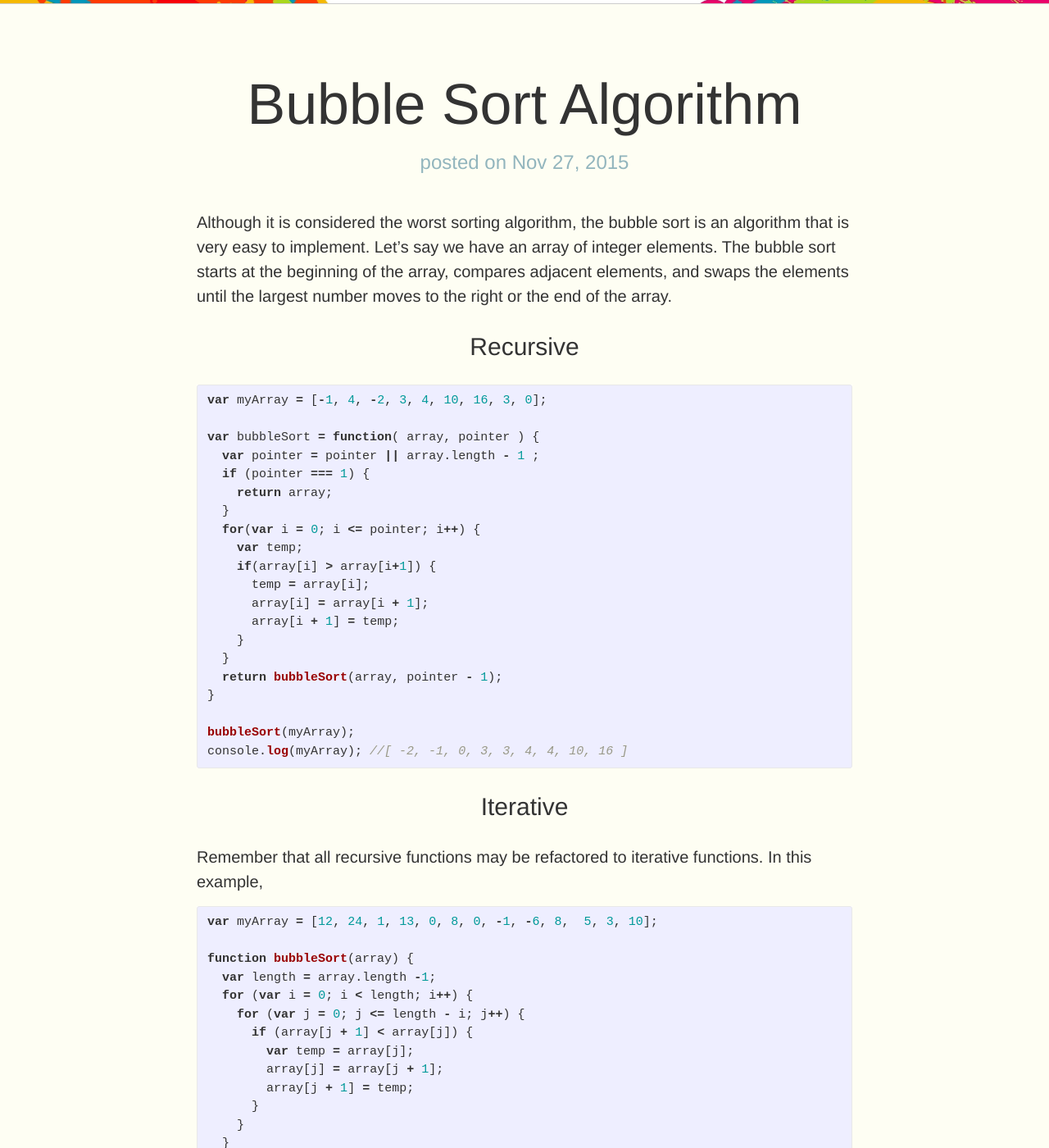
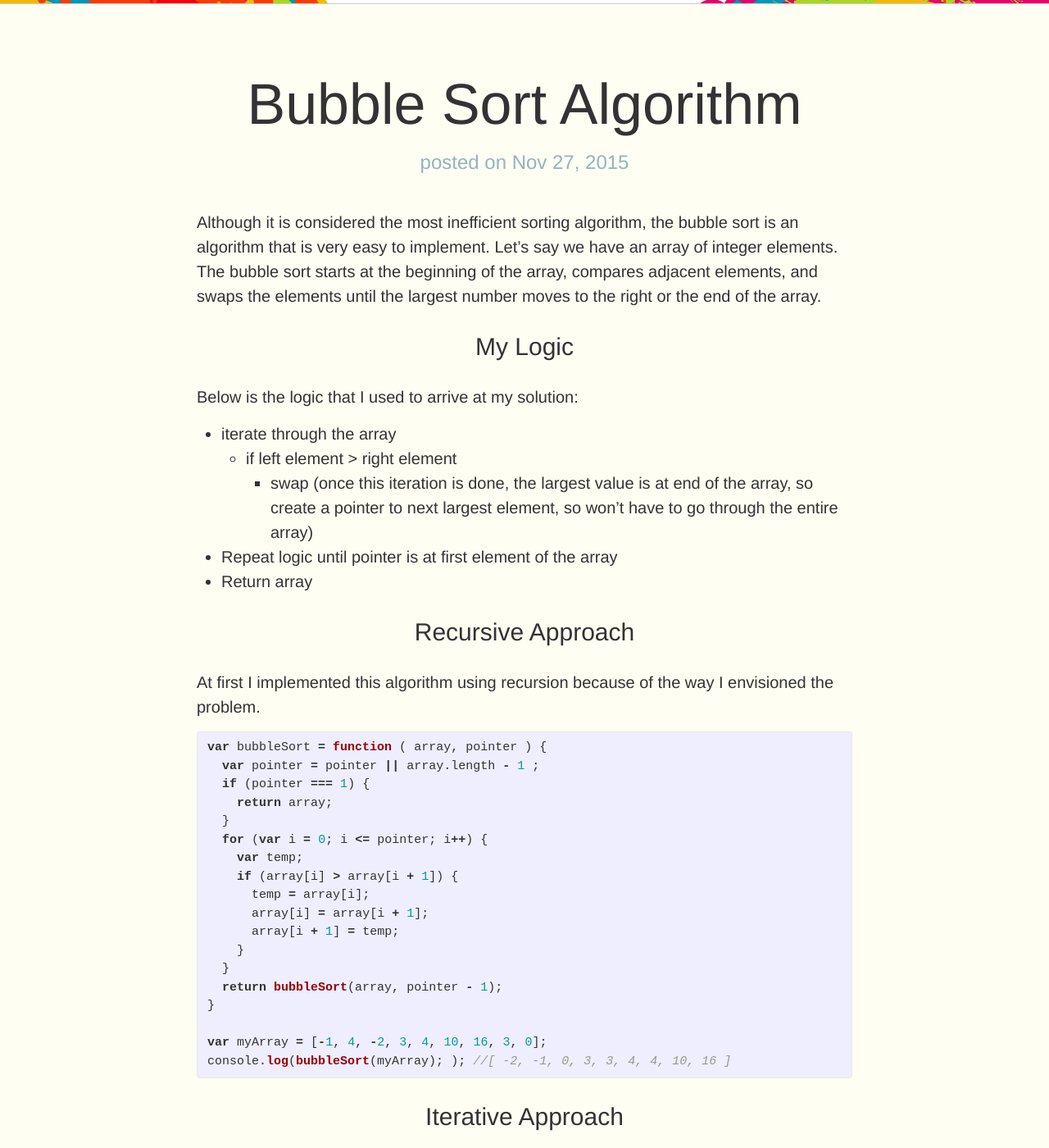
Before and after one commit to tgreenidge/portfolio, a Jekyll site: the page built from _posts/blog/2015-11-27-bubble-sort.markdown, in a window 1280 px wide and 1400 px high, scrolled down 286 px. Shown: the whole window at 82% size. Built offline with Jekyll 4.4.1, drawn with Linux system fonts in a browser that asks for light colours; comment, search, counter and statistics services are not loaded; some of the changed text lies outside the part shown.

Commit message:
finished bubble sort blog

````diff
--- a/_posts/blog/2015-11-27-bubble-sort.markdown
+++ b/_posts/blog/2015-11-27-bubble-sort.markdown
@@ -8,21 +8,33 @@
 excerpt: "Bubble Sort Algorithm"
 ---
 
-Although it is considered the worst sorting algorithm, the bubble sort is an algorithm that is very easy to implement. Let's say we have an array of integer elements. The bubble sort starts at the beginning of the array, compares adjacent elements, and swaps the elements until the largest number moves to the right or the end of the array.
+Although it is considered the most inefficient sorting algorithm, the bubble sort is an algorithm that is very easy to implement. Let's say we have an array of integer elements. The bubble sort starts at the beginning of the array, compares adjacent elements, and swaps the elements until the largest number moves to the right or the end of the array.
 
-### Recursive
+
+### My Logic
+Below is the logic that I used to arrive at my solution:
+
+* iterate through the array
+  * if left element > right element
+    * swap
+    (once this iteration is done, the largest value is at end of the array, so
+    create a pointer to next largest element, so won't have to go through the entire array)
+* Repeat logic until pointer is at first element of the array
+* Return array
+
+### Recursive Approach
+At first I implemented this algorithm using recursion because of the way I envisioned the problem.
 
 {% highlight javascript %}
-var myArray = [-1, 4, -2, 3, 4, 10, 16, 3, 0];
 
-var bubbleSort = function( array, pointer ) {
+var bubbleSort = function ( array, pointer ) {
   var pointer = pointer || array.length - 1 ;
   if (pointer === 1) {
     return array;
   }
-  for(var i = 0; i <= pointer; i++) {
+  for (var i = 0; i <= pointer; i++) {
     var temp;
-    if(array[i] > array[i+1]) {
+    if (array[i] > array[i + 1]) {
       temp = array[i];
       array[i] = array[i + 1];
       array[i + 1] = temp;
@@ -31,15 +43,15 @@
   return bubbleSort(array, pointer - 1);
 }
 
-bubbleSort(myArray);
-console.log(myArray); //[ -2, -1, 0, 3, 3, 4, 4, 10, 16 ]
+var myArray = [-1, 4, -2, 3, 4, 10, 16, 3, 0];
+console.log(bubbleSort(myArray); ); //[ -2, -1, 0, 3, 3, 4, 4, 10, 16 ]
 {% endhighlight %}
 
 
-### Iterative
-Remember that all recursive functions may be refactored to iterative functions. In this example,
+### Iterative Approach
+Remember that all recursive functions may be refactored to iterative functions. In this example, I simply refactored using a nested loop. I used the inner loop to stop just before the previously sorted element to the right, ignoring all larger elements that have already been sorted to the end of the array.
+
 {% highlight javascript %}
-var myArray = [12, 24, 1, 13, 0, 8, 0, -1, -6, 8,  5, 3, 10];
 
 function bubbleSort(array) {
   var length = array.length -1;
@@ -55,5 +67,117 @@
   return array;
 }
 
+var myArray = [12, 24, 1, 13, 0, 8, 0, -1, -6, 8,  5, 3, 10];
 console.log(bubbleSort(myArray)); //[ -6, -1, 0, 0, 1, 3, 5, 8, 8, 10, 12, 13, 24 ]
 {% endhighlight %}
+
+### A Test Case
+I used a 5 element integer array to step through the process of the bubble sort, just so that I can test my solution.
+
+**Array to Sort**:
+```
+[1, -5, -1, 6, 0]
+```
+**Iteration 1**
+* Starting at the first element, we compare to the second. Since 1 is greater that -5, we need to swap them.
+
+{:.centered}
+```
+[-5, 1, -1, 6, 0]
+```
+
+* Then we compare the second element in the array to the third. Since 1 is greater than -1, we need to swap the second and third elements.
+
+{:.centered}
+```
+[-5, -1, 1, 6, 0]
+```
+
+* Now we compare the third element in the array to the fourth element. Since 1 is less than 6, we do not swap.
+
+{:.centered}
+```
+[-5, -1, 1, 6, 0]
+```
+
+* We now move to the fourth element of the array and compare it to the fifth element. Since 6 is greater than 0, we need to swap.
+
+{:.centered}
+```
+[-5, -1, 1, 0, 6]
+```
+
+Notice at the end of the first iteration the largest number in the array moves all the way to the right. This is now the bubble sort works - it sorts by moving the largest numbers to the right on each iteration.
+
+We then repeat this process again until the array is sorted.
+
+**Iteration 2**
+
+* We start with:
+
+{:.centered}
+```[-5, -1, 1, 0, 6]```
+
+* Since the first element (-5) is less than the second element (-1), we do not swap.
+
+{:.centered}
+```
+[-5, -1, 1, 0, 6]
+```
+
+* Now we compare the second and third elements. Again, no swapping is necessary since -1 is less than 1.
+
+{:.centered}
+```
+[-5, -1, 1, 0, 6]
+```
+
+* But when we compare the third and fourth elements, because 1 is greater than 0, we swap the third and fourth elements in the array.
+
+{:.centered}
+```
+[-5, -1, 0, 1, 6]
+```
+
+**Iteration 3**
+
+On the 3rd iteration, since all the elements are in order, no swapping occurs as we move through the array and compare elements.
+
+{:.centered}
+```
+[-5, -1, 0, 1, 6]
+```
+
+I believe this is a piece of information that was missing from my algorithm, since my solution ignores the fact that an array may already be sorted, causing unecessary work to be performed. Basically, the logic only needs to be repeated until no swapping occurs. In my example this occurs after the 3rd iteration of this process, however, my algorithms required 2 more iterations to be performed.
+
+
+### My Iterative Solution  - Refactored
+I refactored my iterative approach to include a "swapped" variable that flags anytime elements are swapped in the array. I do like however, that my original solution avoids iterating through the entire array by ignoring elements that have already been sorted at the end of the array, so I kept that logic in my refactor.
+
+{% highlight javascript %}
+function bubbleSort(array) {
+  var length = array.length -1;
+  for (var i = 0; i < length; i++) {
+    var swapped = false;
+    for (var j = 0; j <= length - i; j++) {
+      if (array[j + 1] < array[j]) {
+        var temp = array[j];
+        array[j] = array[j + 1];
+        array[j + 1] = temp;
+        swapped = true
+      }
+    }
+    if (!swapped) {
+      return array;
+    }
+  }
+}
+{% endhighlight %}
+
+Notice that in the bubble sort algorithm, the smallest values are eventually "bubbled up" to the beginning of the array.
+
+### Algorithm Complexity
+
+**Best Case**: Linear, or O(n) if the array that we start with is already sorted.
+
+**Worst Case**: Quadratic, or O(n^2). This occurs if the array that we start with is reversed sorted like [5, 4, 3, 2, 1] for example.
````
